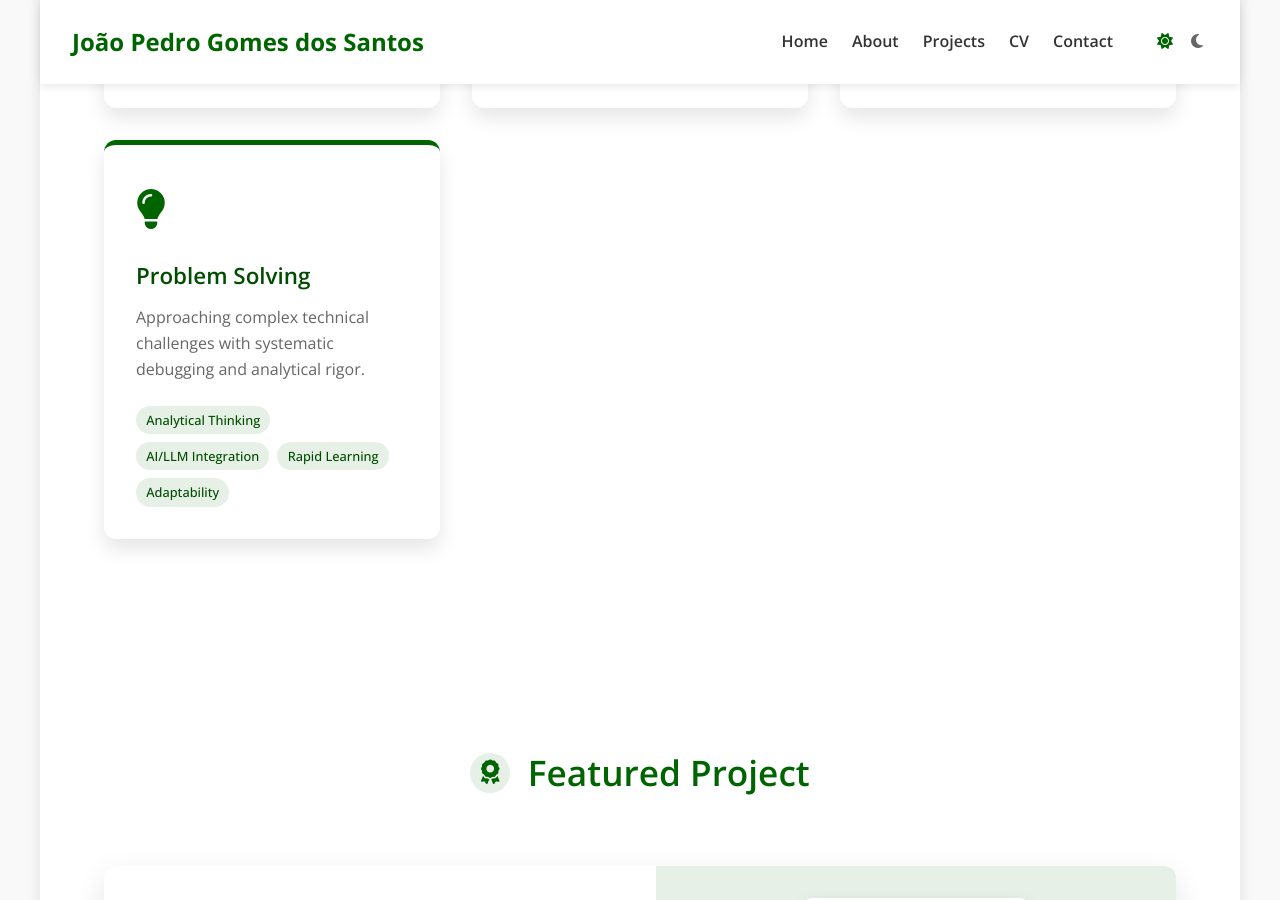
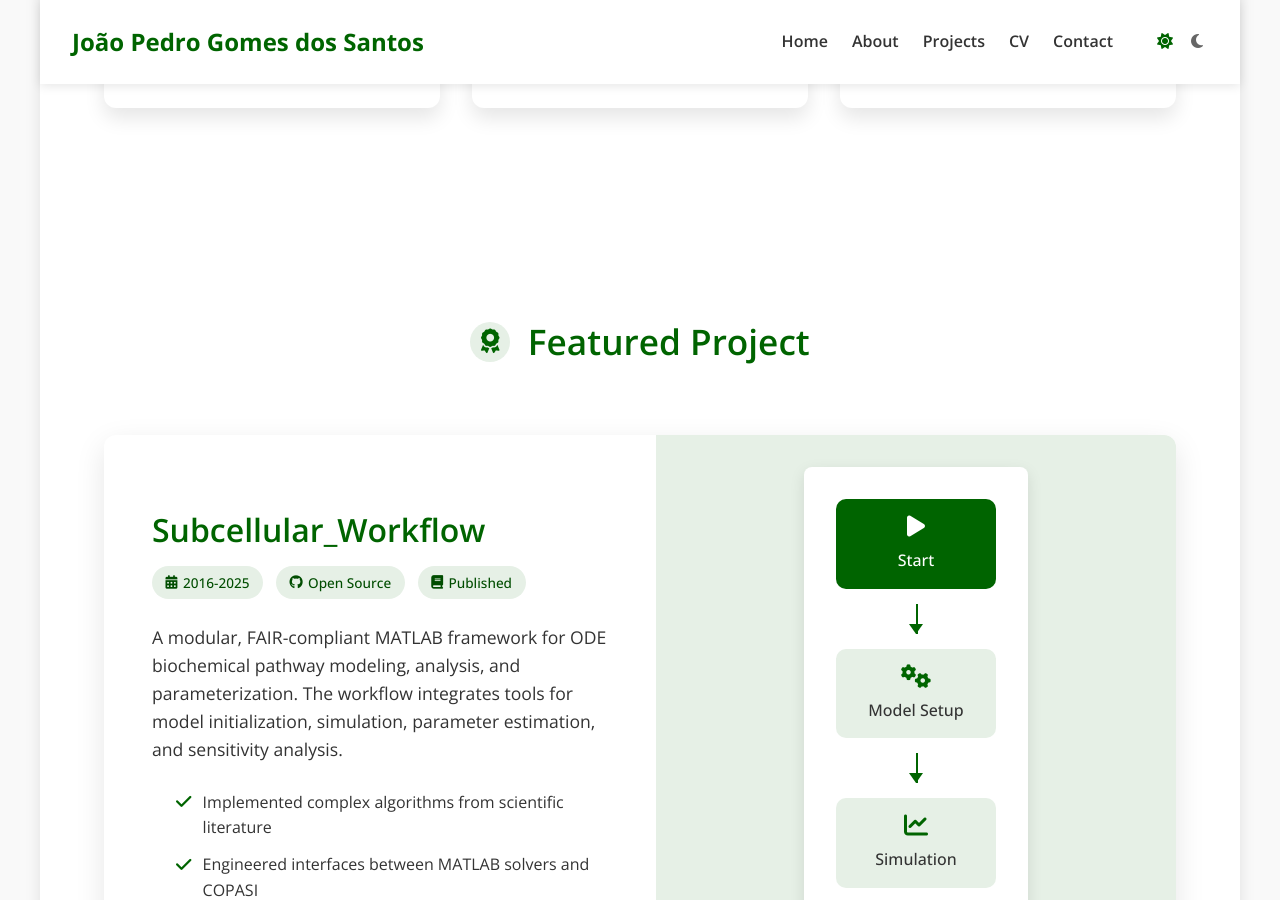
Before and after one commit to jpgsantos/jpgsantos.github.io, a Jekyll site: the page built from index.md, in a window 1280 px wide and 900 px high, scrolled down 1121 px. Built offline with Jekyll 4.4.1, drawn with Linux system fonts in a browser that asks for light colours.

Commit message:
Update index.md

```diff
--- a/index.md
+++ b/index.md
@@ -76,20 +76,6 @@ title: Home
         <span>Sensitivity Analysis</span>
         <span>Profile Likelihood Analysis</span>
         <span>Parameter Optimization</span>
-      </div>
-    </div>
-
-    <div class="expertise-card">
-      <div class="expertise-icon">
-        <i class="fas fa-lightbulb"></i>
-      </div>
-      <h3>Problem Solving</h3>
-      <p>Approaching complex technical challenges with systematic debugging and analytical rigor.</p>
-      <div class="expertise-skills">
-        <span>Analytical Thinking</span>
-        <span>AI/LLM Integration</span>
-        <span>Rapid Learning</span>
-        <span>Adaptability</span>
       </div>
     </div>
   </div>
```
